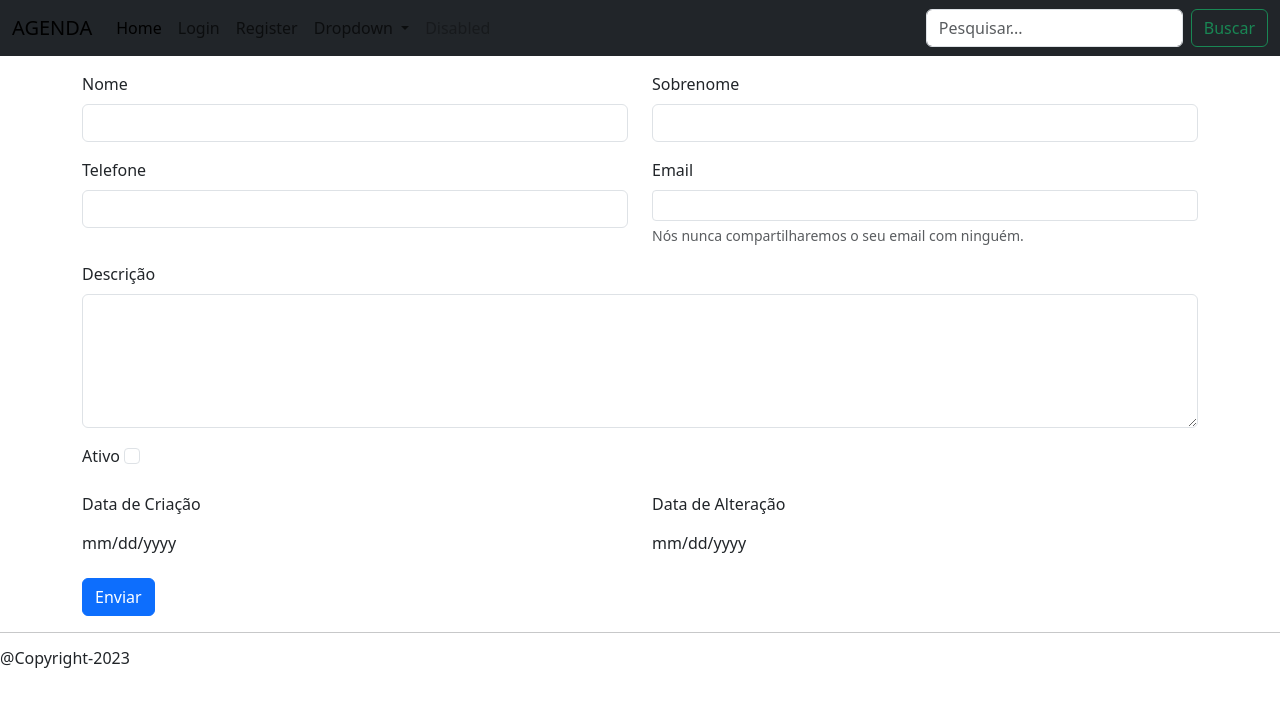
After one commit to Lobo-RJ/Curso-de-Python, a Django app: template contact/templates/contact/_create.html in a window 1280 px wide. The commit adds this page. Shown: the top 707 px of the page. Run offline with Django 4.2, Linux system fonts and the light colour scheme; the template is opened without the code that fills it, so the values that code supplies are empty; some libraries are stand-ins or nearby versions.

Commit message:
add contact/forms & contact/create

```diff
--- /dev/null
+++ b/contact/templates/contact/_create.html
@@ -0,0 +1,51 @@
+{% extends 'global/base.html' %}
+
+{% block content %}
+<form action="{% url 'contact:contact_create' %}" method="POST" enctype="multipart/form-data">
+    {% csrf_token %}
+    <div class="row">
+        <div class="mb-3 col-6">
+            <label for="first_name" class="form-label">Nome</label>
+            <input type="text" class="form-control" id="first_name" name="first_name">
+        </div>
+        <div class="mb-3 col-6">
+            <label for="last_name" class="form-label">Sobrenome</label>
+            <input type="text" class="form-control" id="last_name" name="last_name">
+        </div>
+    </div>
+    <div class="row">
+        <div class="mb-3 col-6">
+            <label for="phone" class="form-label">Telefone</label>
+            <input type="tel" class="form-control" id="phone" name="phone">
+        </div>
+        <div class="mb-3 col-6">
+            <label for="email" class="form-label">Email</label>
+            <input type="email" class="form-control form-control-sm" id="email" name="email" aria-describedby="emailHelp">
+            <div id="emailHelp" class="form-text">Nós nunca compartilharemos o seu email com ninguém.</div>
+        </div>
+    </div>
+    <div class="row">
+        <div class="mb-3">
+            <label for="description" class="form-label">Descrição</label>
+            <textarea class="form-control" id="description" name="description" rows="5"></textarea>
+        </div>
+    </div>
+    <div class="row">
+        <div class="mb-3 col-6">
+            <label for="show" class="form-label">Ativo</label>
+            <input type="checkbox" class="form-check-input" id="show" name="show">
+        </div>
+    </div>
+    <div class="row">
+        <div class="mb-3 col-6">
+            <label for="created_date" class="form-label">Data de Criação</label>
+            <input type="date" readonly class="form-control-plaintext" id="created_date" name="created_date">
+        </div>
+        <div class="mb-3 col-6">
+            <label for="modified_date" class="form-label">Data de Alteração</label>
+            <input type="date" readonly class="form-control-plaintext" id="modified_date" name="modified_date">
+        </div>
+    </div>
+    <button type="submit" class="btn btn-primary">Enviar</button>
+</form>
+{% endblock content %}
```
Also changed, not shown: base_templates/global/partials/_login.html (added, +17 -0 lines), contact/forms.py (added, +65 -0 lines), contact/models.py (+15 -11 lines), contact/templates/contact/create.html (+22 -1 lines), contact/views/contact.py (+8 -2 lines).
